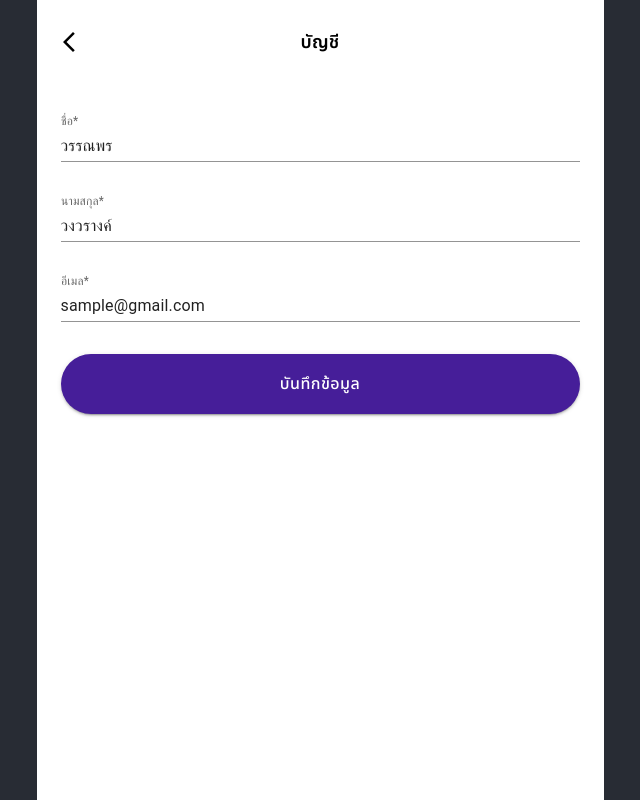
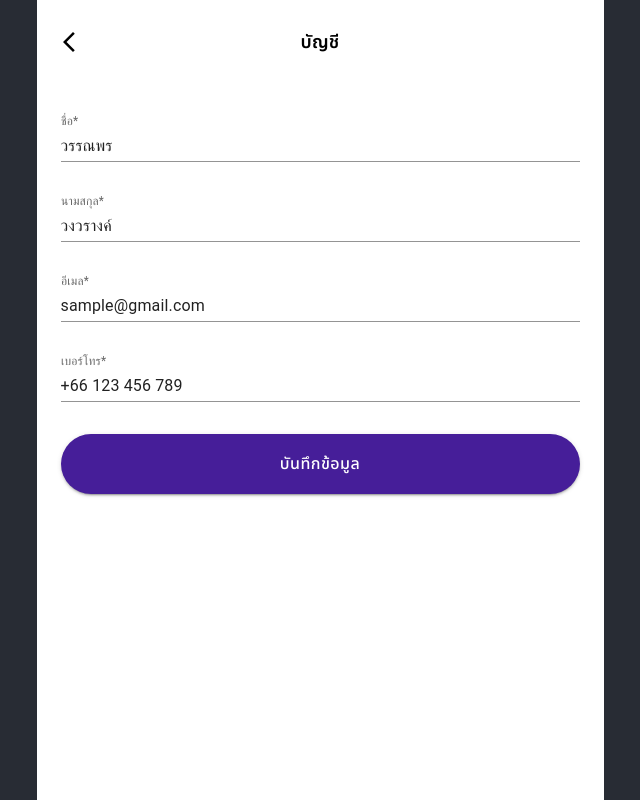
Before and after one commit to piggydevelopment/itsc, a React (Create React App) app: page /update in a window 1280 px wide. Shown: the whole page, without its empty margins (320-960 px from the left). Built offline with nearby package versions, Linux system fonts and the light colour scheme.

Commit message:
connect user info api

```diff
--- a/src/components/pages/home.jsx
+++ b/src/components/pages/home.jsx
@@ -30,7 +30,7 @@ export function HomePage() {
 
     const getUserInfo = async () => {
         try {
-          const response = await axios.get('https://e5j14.wiremockapi.cloud/user-info');
+          const response = await axios.get('https://synzegat.wiremockapi.cloud/user-info');
           console.log(response.data);
           setUser(response.data);
         } catch (error) {
@@ -40,7 +40,7 @@ export function HomePage() {
 
     const getBanners = async () => {
         try {
-          const response = await axios.get('https://e5j14.wiremockapi.cloud/banners');
+          const response = await axios.get('https://synzegat.wiremockapi.cloud/banners');
           setBanners(response.data);
         } catch (error) {
           console.error(error);
@@ -54,6 +54,10 @@ export function HomePage() {
                 <div style={{ marginLeft: '10px' }}>
                     สุขภาพใจของ กฟผ. ให้  <span style={{ color: '#461E99', fontWeight: 800 }}>SynZ</span> ดูแลนะ
                 </div>
+            </div>
+            <div style={{ paddingLeft: '20px', justifyContent: 'flex-start', flexDirection: 'row', display: 'flex', fontSize: '18px', fontWeight: 600 }}>
+                { (!user.firstname) ? <Link to="/update" style={{ color: 'red', textDecoration: 'none'}}>กรุณาอัปเดทข้อมูล ⚠️</Link> : 'สวัสดี, '+ user.firstname + ' ' + user.lastname }
+
             </div>
             <Banner data={banners}/>
 
--- a/src/components/pages/update.jsx
+++ b/src/components/pages/update.jsx
@@ -37,7 +37,7 @@ export function UpdatePage() {
                     color="inherit"
                     aria-label="menu"
                     sx={{ mr: 2,position:"absolute" }}
-                    component={Link} to="/"
+                    component={Link} to="/home"
                     >
                     <ArrowBackIosNewOutlinedIcon />
                     </IconButton>
@@ -74,6 +74,12 @@ export function UpdatePage() {
                         variant="standard"
                         value={"sample@gmail.com"}
                     />
+                    <TextField
+                        id=""
+                        label="เบอร์โทร*"
+                        variant="standard"
+                        value={"+66 123 456 789"}
+                    />
 
                     <Button
                     variant="contained"
```
